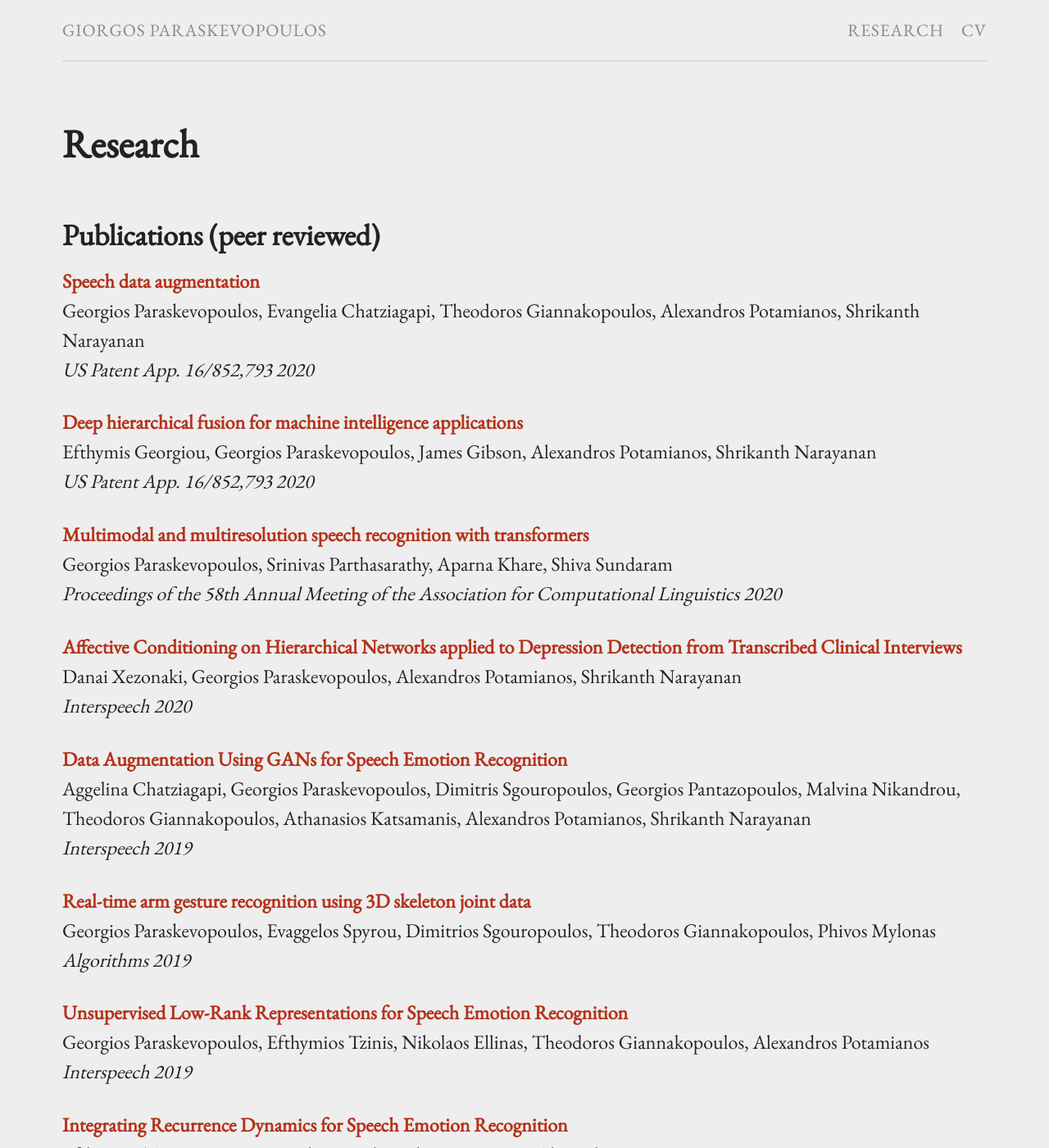
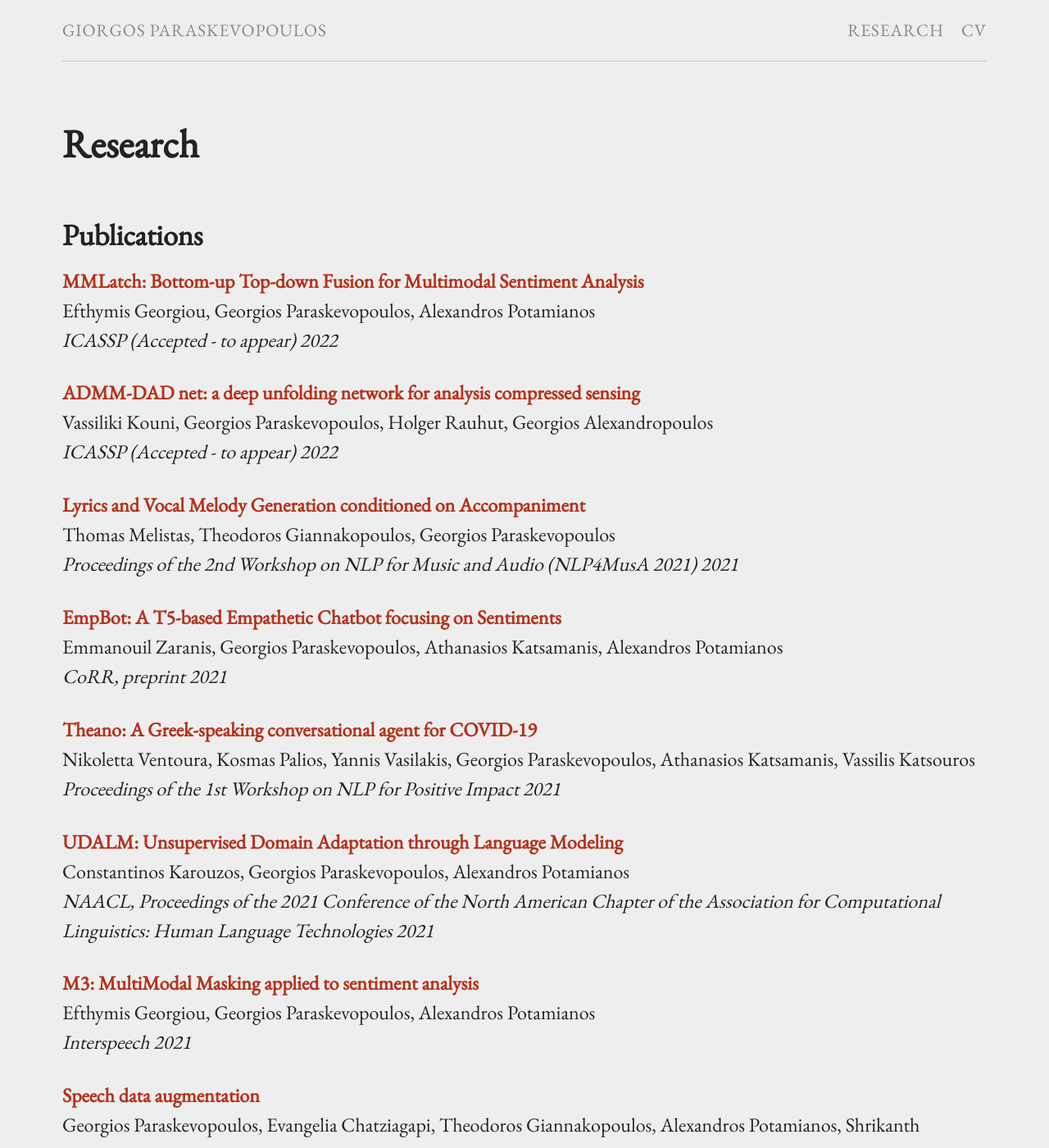
Before and after one commit to georgepar/georgepar.github.io, a Jekyll site: the page built from research.md, in a window 1280 px wide and 1400 px high. Shown: the whole window at 82% size. Built offline with Jekyll 4.4.1, drawn with Linux system fonts in a browser that asks for light colours; some of the changed text lies outside the part shown.

Commit message:
Update cv + papers

```diff
--- a/research.md
+++ b/research.md
@@ -3,6 +3,40 @@ layout: page
 permalink: /research/
 title: Research
 pubs:
+    - title: "MMLatch: Bottom-up Top-down Fusion for Multimodal Sentiment Analysis"
+      author: "Efthymis Georgiou, Georgios Paraskevopoulos, Alexandros Potamianos"
+      journal: "ICASSP (Accepted - to appear)"
+      year:    "2022"
+
+    - title: "ADMM-DAD net: a deep unfolding network for analysis compressed sensing"
+      author: "Vassiliki Kouni, Georgios Paraskevopoulos, Holger Rauhut, Georgios Alexandropoulos"
+      journal: "ICASSP (Accepted - to appear)"
+      year: "2022"
+
+    - title: "Lyrics and Vocal Melody Generation conditioned on Accompaniment"
+      author: "Thomas Melistas, Theodoros Giannakopoulos, Georgios Paraskevopoulos"
+      journal: "Proceedings of the 2nd Workshop on NLP for Music and Audio (NLP4MusA 2021)"
+      year: "2021"
+
+    - title: "EmpBot: A T5-based Empathetic Chatbot focusing on Sentiments"
+      author: "Emmanouil Zaranis, Georgios Paraskevopoulos, Athanasios Katsamanis, Alexandros Potamianos"
+      journal: "CoRR, preprint"
+      year: "2021"
+
+    - title: "Theano: A Greek-speaking conversational agent for COVID-19"
+      author: "Nikoletta Ventoura, Kosmas Palios, Yannis Vasilakis, Georgios Paraskevopoulos, Athanasios Katsamanis, Vassilis Katsouros"
+      journal: "Proceedings of the 1st Workshop on NLP for Positive Impact"
+      year: "2021"
+
+    - title: "UDALM: Unsupervised Domain Adaptation through Language Modeling"
+      author: "Constantinos Karouzos, Georgios Paraskevopoulos, Alexandros Potamianos"
+      journal: "NAACL, Proceedings of the 2021 Conference of the North American Chapter of the Association for Computational Linguistics: Human Language Technologies"
+      year:    "2021"
+
+    - title: "M3: MultiModal Masking applied to sentiment analysis"
+      author: "Efthymis Georgiou, Georgios Paraskevopoulos, Alexandros Potamianos"
+      journal: "Interspeech"
+      year:    "2021"
 
     - title:   "Speech data augmentation"
       author:  "Georgios Paraskevopoulos, Evangelia Chatziagapi, Theodoros Giannakopoulos, Alexandros Potamianos, Shrikanth Narayanan"
@@ -75,7 +109,7 @@ pubs:
       year: "2016"
 ---
 
-## Publications (peer reviewed)
+## Publications
 
 {% assign thumbnail="left" %}
 
```
Also changed, not shown: other parts of research.md (+1 -1 lines), cv.md (+1 -1 lines).
